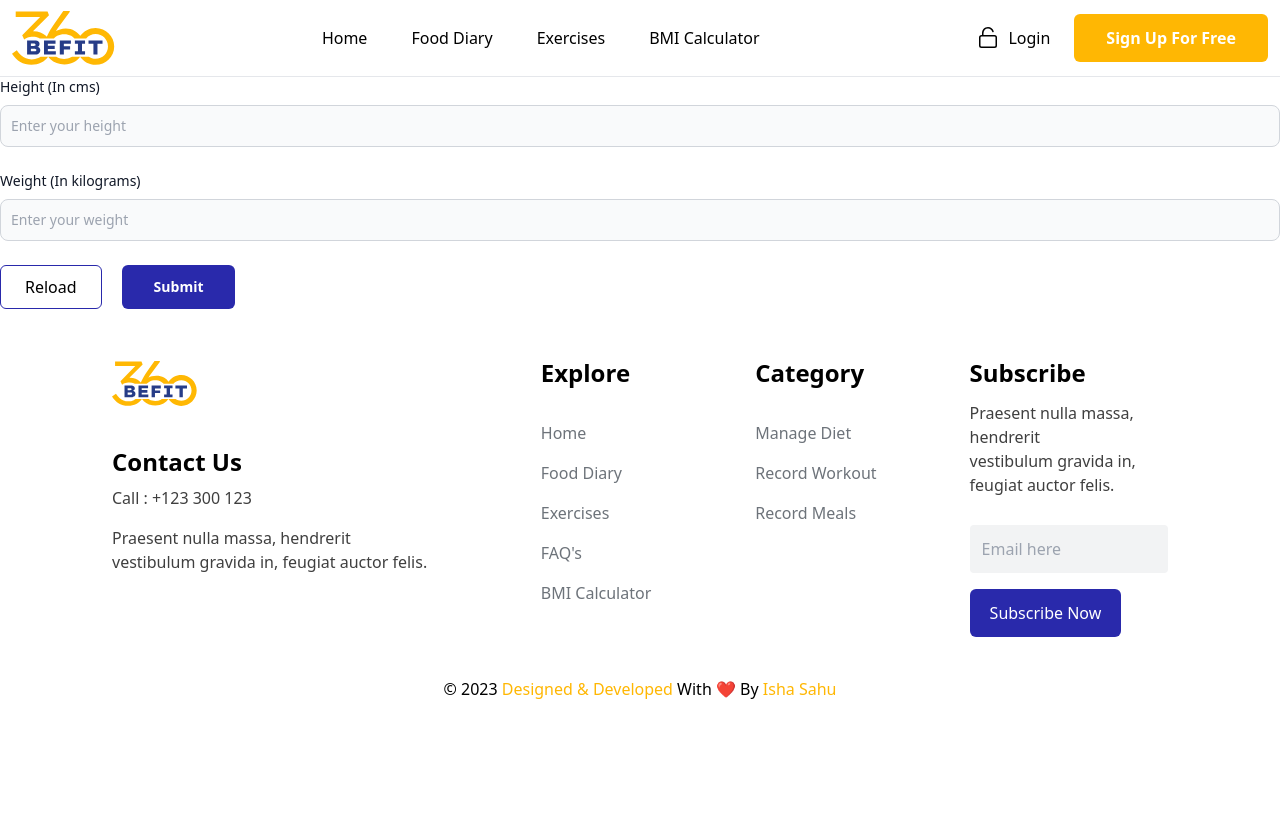
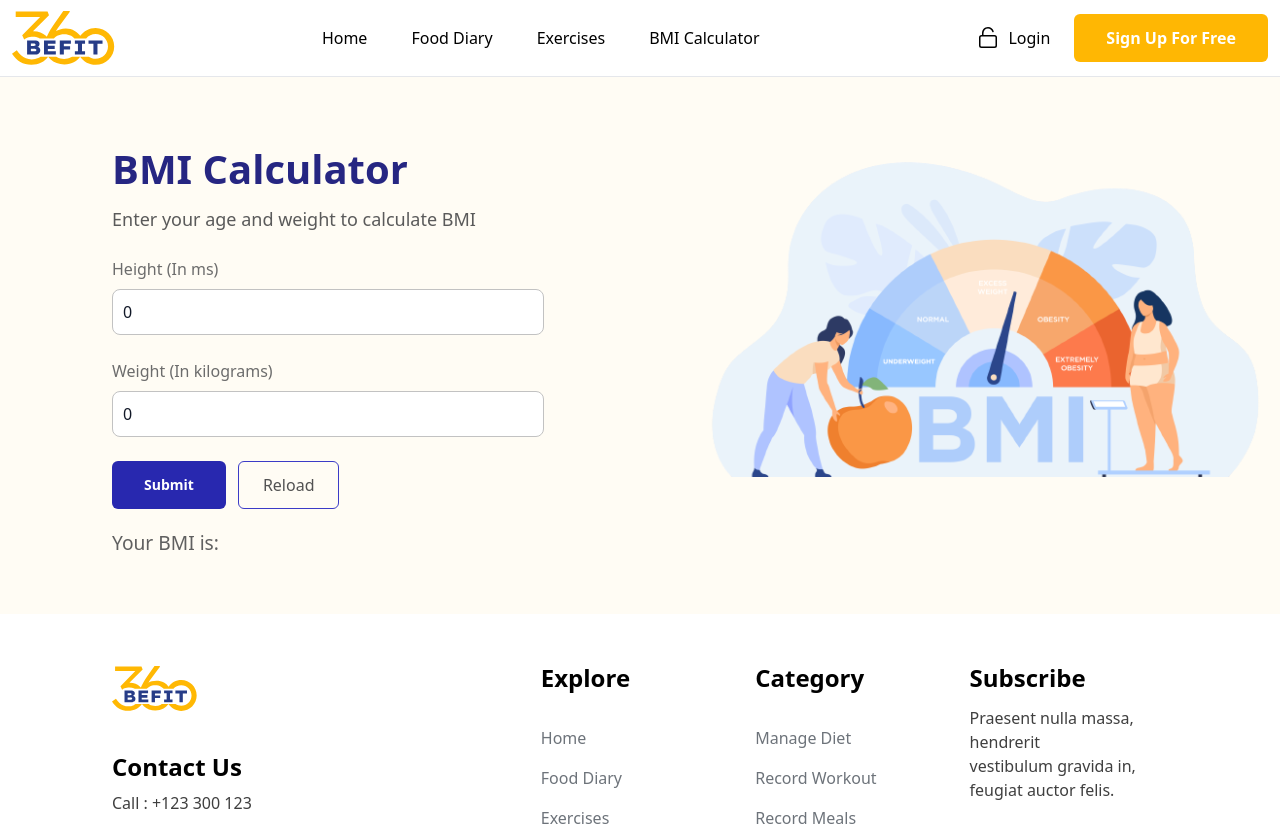
Before and after one commit to IshaSahu16/Befit360, a React (Vite) app: page /Bmi in a window 1280 px wide. Shown: the top 826 px of the page. Before the commit the page ends 800 px from the top, so only its background shows below. Built offline with nearby package versions, Linux system fonts and the light colour scheme.

Commit message:
bmi page developed

```diff
--- a/src/components/Formbmi.jsx
+++ b/src/components/Formbmi.jsx
@@ -1,100 +1,76 @@
-import React from 'react'
+import React, {useState} from 'react'
+import bmibanner from '../assets/bmibanner.svg'
 
 const Formbmi = () => {
+
+  const [weight, setWeight] = useState(0)
+  const [height, setHeight] = useState(0)
+  const [bmi, setBmi] = useState('')
+  const [message, setMessage] = useState('')
+
+  let calcBmi = (event) => {
+
+    event.preventDefault()
+
+    if (weight === 0 || height === 0) {
+      alert('Please enter a valid weight and height')
+    } else {
+      let bmi = (weight / (height * height))
+      setBmi(bmi.toFixed(1))
+
+      if (bmi < 25) {
+        setMessage('You are underweight')
+      } else if (bmi >= 25 && bmi < 30) {
+        setMessage('You are a healthy weight')
+      } else {
+        setMessage('You are overweight')
+      }
+    }
+  }
+
+  let reload = () => {
+    window.location.reload()
+  }
+
   return (
 
-    <div>
+    <div className='w-full px-4 bg-[#fffcf4] pt-6 pb-9 md:py-14 md:flex'>
+        <div className='md:px-24  md:max-w-[700px] md:basis-1/2'>
+            <h1 className='md:leading-[72px] md:text-5xl text-3xl md:text-[2.5rem] font-semibold text-[#262682]'>BMI Calculator</h1>
+            <p className='pt-2 md:pt-0 pb-4 md:pb-6 mr-18 text-[1.1rem] font-normal md:text-lg text-[#5a5a5a]'>Enter your age and weight to calculate BMI</p>
 
-    <form>
-        <div class="mb-6">
-             <label for="email" class="block mb-2 text-sm font-medium text-gray-900 text-black">Height (In cms)</label>
-             <input type="email" id="email" class="bg-gray-50 border border-gray-300 text-gray-900 text-sm rounded-lg focus:ring-blue-500 focus:border-blue-500 block w-full p-2.5 dark:bg-gray-700 dark:border-gray-600 dark:placeholder-gray-400 dark:text-white dark:focus:ring-blue-500 dark:focus:border-blue-500" placeholder="Enter your height" required/>
-         </div>
+            <form onSubmit={calcBmi}>
+                <div className="mb-6">
+                    <label for="email" className="block mb-2 text-normal font-medium text-[#6c6c6c]">Height (In ms)</label>
+                    <input value={height} onChange={(e) => setHeight(e.target.value)} className=" text-gray-900 text-normal rounded-lg block w-full p-2.5 border border-[#c2c2c2] " placeholder="Enter your height" required/>
+                </div>
 
-        <div class="mb-6">
-            <label for="password" class="block mb-2 text-sm font-medium text-gray-900 text-black">Weight (In kilograms)</label>
-            <input type="password" id="password" class="bg-gray-50 border border-gray-300 text-gray-900 text-sm rounded-lg focus:ring-blue-500 focus:border-blue-500 block w-full p-2.5 dark:bg-gray-700 dark:border-gray-600 dark:placeholder-gray-400 dark:text-white dark:focus:ring-blue-500 dark:focus:border-blue-500"   placeholder="Enter your weight" required/>
+                <div className="mb-6">
+                    <label for="password" className="block mb-2 text-normal font-medium text-[#6c6c6c]">Weight (In kilograms)</label>
+                    <input value={weight} onChange={(event) => setWeight(event.target.value)} className="text-gray-900 text-normal rounded-lg block w-full p-2.5 border border-[#c2c2c2]"  placeholder="Enter your weight" required/>
+                </div>
+
+                <div className='flex'>
+                    <button type='submit' className='px-8 py-3 rounded-md bg-[#2828af] text-white text-base md:text-[14px] font-semibold mr-3'>Submit</button>
+                    <button type='submit' className='flex justify-between items-center text-[#525252] font-medium text-base bg-transparent px-6 gap-2 mr-5 rounded-md border border-[#3b3bc7]' onClick={reload}>Reload</button>
+                </div>
+            </form>
+
+            <div className='center mt-5'>
+                <h3 className='text-[1.2rem] text-[#606060] font-medium'>Your BMI is: {bmi}</h3>
+                <p className='text-[1.2rem] text-[#606060] font-medium'>{message}</p>
+            </div>
         </div>
 
-        <div className='flex'>
-            <button className='flex justify-between items-center bg-transparent px-6 gap-2 mr-5 rounded-md border border-[#2929ab]'>Reload</button>
-            <button className='px-8 py-3 rounded-md bg-[#2929ab] text-white text-sm md:text-[14px] font-semibold mr-3'>Submit</button>
-          </div>
-    </form>
+        <div className='hidden md:block md:pl-16 md:basis-1/2'>
+            <div>
+                <img src={bmibanner}  />
+            </div>
+        </div>
+
+
     </div>
   )
 }
 
 export default Formbmi
-
-
-
-// import React, {useState} from 'react'
-
-// function App() {
-
-//   // state
-//   const [weight, setWeight] = useState(0)
-//   const [height, setHeight] = useState(0)
-//   const [bmi, setBmi] = useState('')
-//   const [message, setMessage] = useState('')
-
-//   let calcBmi = (event) => {
-//     //prevent submitting to the server
-//     event.preventDefault()
-
-//     if (weight === 0 || height === 0) {
-//       alert('Please enter a valid weight and height')
-//     } else {
-//       let bmi = (weight / (height * height) * 703)
-//       setBmi(bmi.toFixed(1))
-
-//       // Logic for message
-
-//       if (bmi < 25) {
-//         setMessage('You are underweight')
-//       } else if (bmi >= 25 && bmi < 30) {
-//         setMessage('You are a healthy weight')
-//       } else {
-//         setMessage('You are overweight')
-//       }
-//     }
-//   }
-
-
-//   let reload = () => {
-//     window.location.reload()
-//   }
-
-//   return (
-//     <div className="app">
-//     <div className='container'>
-//       <h2 className='center'>BMI Calculator</h2>
-//       <form onSubmit={calcBmi}>
-
-//         <div>
-//           <label>Weight (lbs)</label>
-//           <input value={weight} onChange={(e) => setWeight(e.target.value)} />
-//         </div>
-
-//         <div>
-//           <label>Height (in)</label>
-//           <input value={height} onChange={(event) => setHeight(event.target.value)} />
-//         </div>
-
-//         <div>
-//           <button className='btn' type='submit'>Submit</button>
-//           <button className='btn btn-outline' onClick={reload} type='submit'>Reload</button>
-//         </div>
-//       </form>
-
-//       <div className='center'>
-//         <h3>Your BMI is: {bmi}</h3>
-//         <p>{message}</p>
-//       </div>
-//     </div>
-//   </div>
-//   );
-// }
-
-// export default App;
```
Also changed, not shown: src/assets/bmibanner.svg (added).
